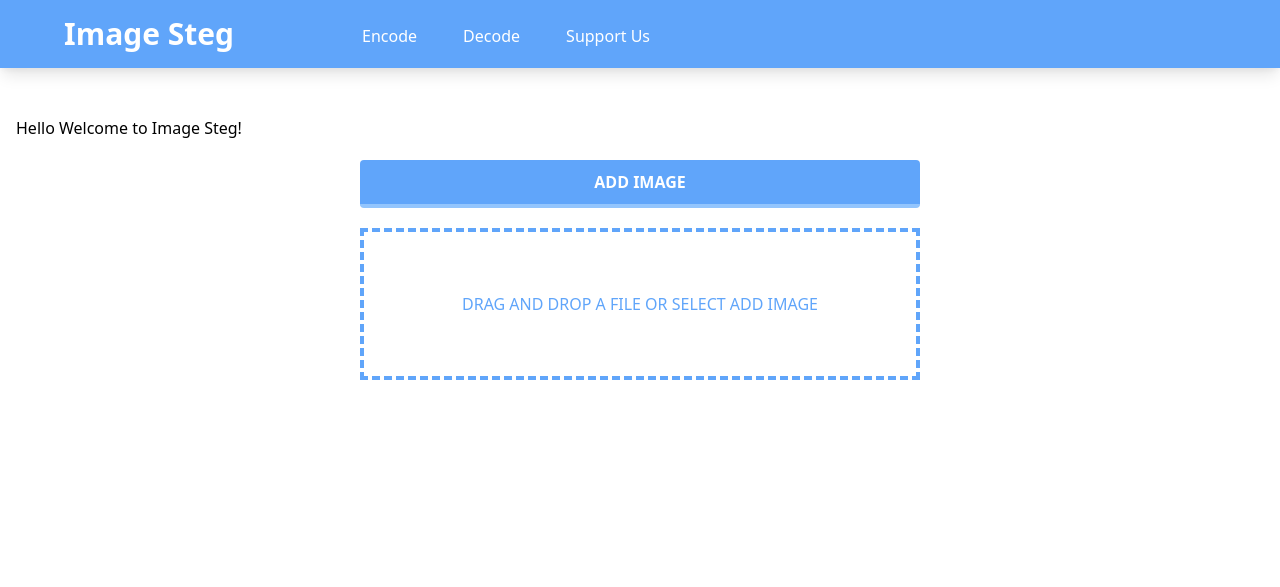
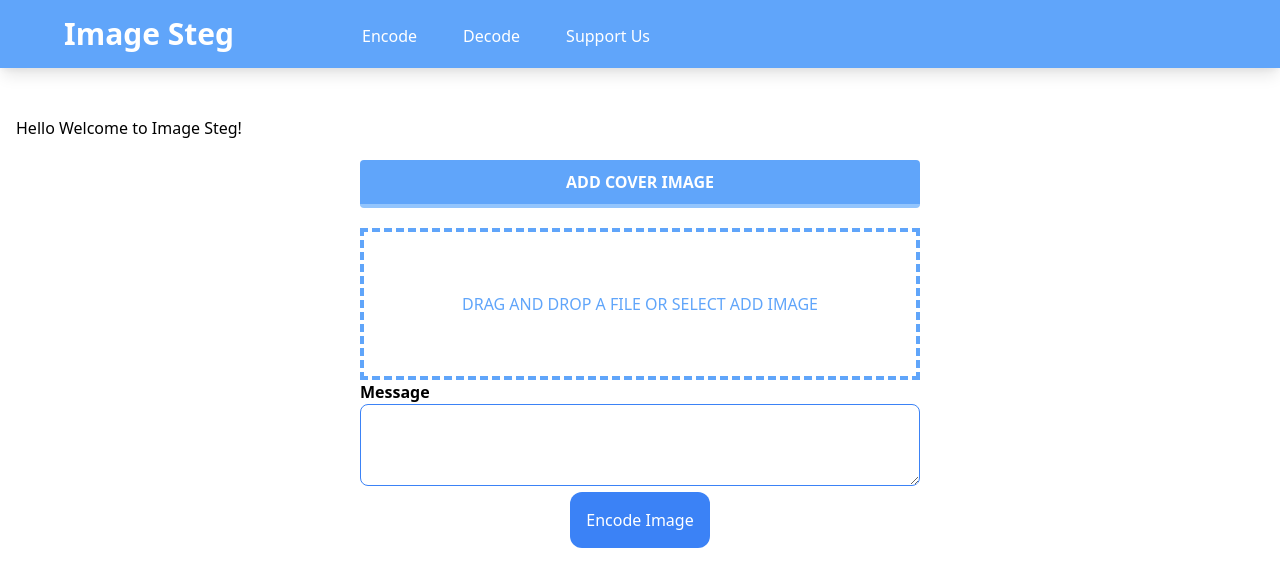
Before and after one commit to Fredpwol/Image-Steg, a Flask app: template main/templates/index.html in a window 1280 px wide. Shown: the top 587 px of the page. Run offline with Flask 2, Linux system fonts and the light colour scheme; the template is opened without the code that fills it: values that come from a table or form of the project are taken from there, others are empty; some libraries are stand-ins or nearby versions.

Commit message:
linked html template with flask form

```diff
--- a/main/templates/index.html
+++ b/main/templates/index.html
@@ -5,11 +5,13 @@
 <h2 class="center">
     Hello Welcome to Image Steg!
 </h2>
+<form action="/" method="post">
   <div class="file-upload">
-  <button class="file-upload-btn" type="button" onclick="$('.file-upload-input').trigger( 'click' )">Add Image</button>
+    <button class="file-upload-btn" type="button" onclick="$('.file-upload-input').trigger( 'click' )">{{ form.file.label }}</button>
 
     <div class="image-upload-wrap">
-    <input class="file-upload-input" type='file' onchange="readURL(this);" accept="image/*" />
+      {{ form.file(class_="file-upload-input", onchange="readURL(this);", accept="image/*") }}
+      <!-- <input class="file-upload-input" type='file' onchange="readURL(this);" accept="image/*" /> -->
       <div class="drag-text">
         <h3>Drag and drop a file or select add Image</h3>
       </div>
@@ -20,5 +22,12 @@
         <button type="button" onclick="removeUpload()" class="remove-image">Remove <span class="image-title">Uploaded Image</span></button>
       </div>
     </div>
+    {{form.message.label(class_="font-bold text-l")}}
+    {{ form.message(class_="container border border-blue-500 rounded-lg p-4 message-input") }}
+    <div class="flex justify-center">
+      {{ form.submit(class_="bg-blue-500 rounded-xl shadow-l p-4 text-white") }}
     </div>
+  </div>
+</form>
+
 {% endblock %}
```
Lines whose indentation alone changed are shown as unchanged.
